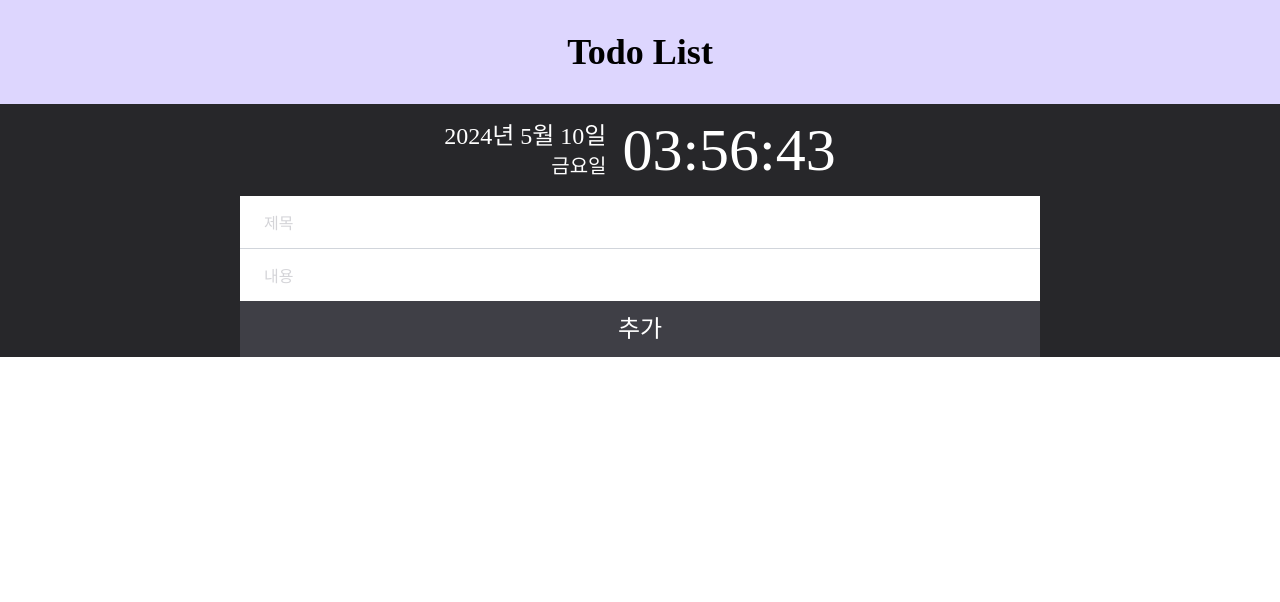
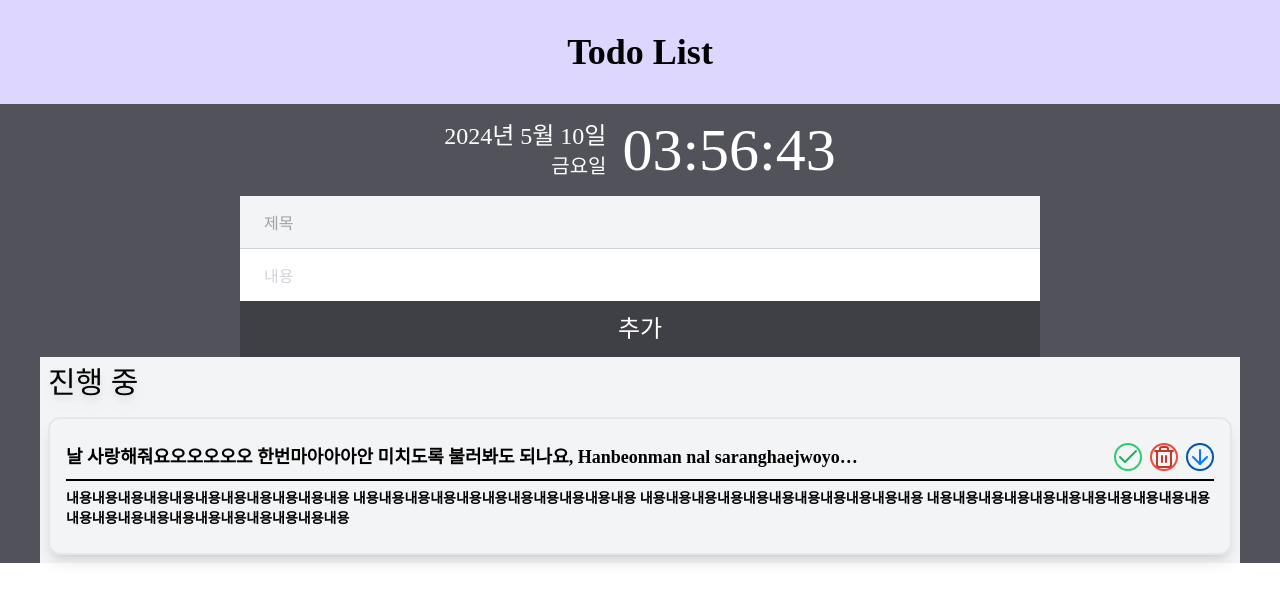
Before and after one commit to butterbeetle/sparta_todo, a React (Vite) app: page / in a window 1280 px wide. Shown: the top 602 px of the page. Built offline with nearby package versions, Linux system fonts and the light colour scheme.

Commit message:
Style. ListCard 생성

```diff
--- a/package.json
+++ b/package.json
@@ -10,6 +10,7 @@
     "preview": "vite preview"
   },
   "dependencies": {
+    "lucide-react": "^0.378.0",
     "react": "^18.2.0",
     "react-dom": "^18.2.0"
   },
--- /dev/null
+++ b/src/Components/ListCard.jsx
@@ -0,0 +1,38 @@
+import { ArrowDown, Check, Trash2 } from "lucide-react";
+export default function ListCard() {
+  return (
+    <li className="flex flex-col gap-4 p-2">
+      <div className=" bg-gray-100 p-4 font-bold shadow-lg rounded-xl border-2 border-solid border-gray-200 divide-y-2 divide-solid">
+        <div className="flex justify-between text-lg py-2">
+          <p className="line-clamp-1 w-3/4">
+            날 사랑해줘요오오오오오 한번마아아아안 미치도록 불러봐도 되나요,
+            Hanbeonman nal saranghaejwoyo Ttakhanbeon michidorok bulleobwado
+            doenayo Naemamhana deohaejuryeo geudaegyeote ireoke gakkai gallaeyo
+          </p>
+          <div className="flex flex-col gap-2 items-end justify-start">
+            <div className="flex gap-2">
+              <i className="border-2 border-solid border-[#2ECC71] rounded-full size-7 flex justify-center items-center">
+                <Check color="#27AE60" />
+              </i>
+              <i className="border-2 border-solid border-[#E74C3C] rounded-full size-7 flex justify-center items-center">
+                <Trash2 color=" #C0392B" />
+              </i>
+              <i className="border-2 border-solid border-[#0056b3] rounded-full  size-7 flex justify-center items-center">
+                <ArrowDown color="#007bff" />
+              </i>
+            </div>
+          </div>
+        </div>
+        <div className="text-sm py-2">
+          <div>
+            내용내용내용내용내용내용내용내용내용내용내용
+            내용내용내용내용내용내용내용내용내용내용내용
+            내용내용내용내용내용내용내용내용내용내용내용
+            내용내용내용내용내용내용내용내용내용내용내용
+            내용내용내용내용내용내용내용내용내용내용내용
+          </div>
+        </div>
+      </div>
+    </li>
+  );
+}
--- a/src/Layout/Main/Main.jsx
+++ b/src/Layout/Main/Main.jsx
@@ -1,6 +1,8 @@
+import ListCard from "../../Components/ListCard";
+
 export default function Main() {
   return (
-    <main className="bg-zinc-800">
+    <main className="bg-zinc-600 ">
       <div className="max-w-[1200px] mx-auto">
         <div className="flex gap-4 justify-center p-4 items-center text-white">
           <div className="flex flex-col text-2xl">
@@ -15,7 +17,7 @@ export default function Main() {
               <input
                 id={"name"}
                 type="text"
-                className=" block p-6 pb-1 w-full text-base appearance-none focus:outline-none peer "
+                className=" block p-6 pb-1 w-full text-base appearance-none focus:outline-none peer bg-gray-100"
                 placeholder=""
                 maxLength={28}
               />
@@ -26,7 +28,7 @@ export default function Main() {
           left-6
           z-10
           text-base
-          text-zinc-300
+          text-zinc-400
           duration-150
           transform
           -translate-y-3
@@ -74,6 +76,10 @@ export default function Main() {
             추가
           </button>
         </form>
+        <div className="bg-gray-100">
+          <h1 className="text-3xl p-2 drop-shadow-lg">진행 중</h1>
+          <ListCard />
+        </div>
       </div>
     </main>
   );
```
Also changed, not shown: 1 other file (tests, documents, lock files or other folders).
